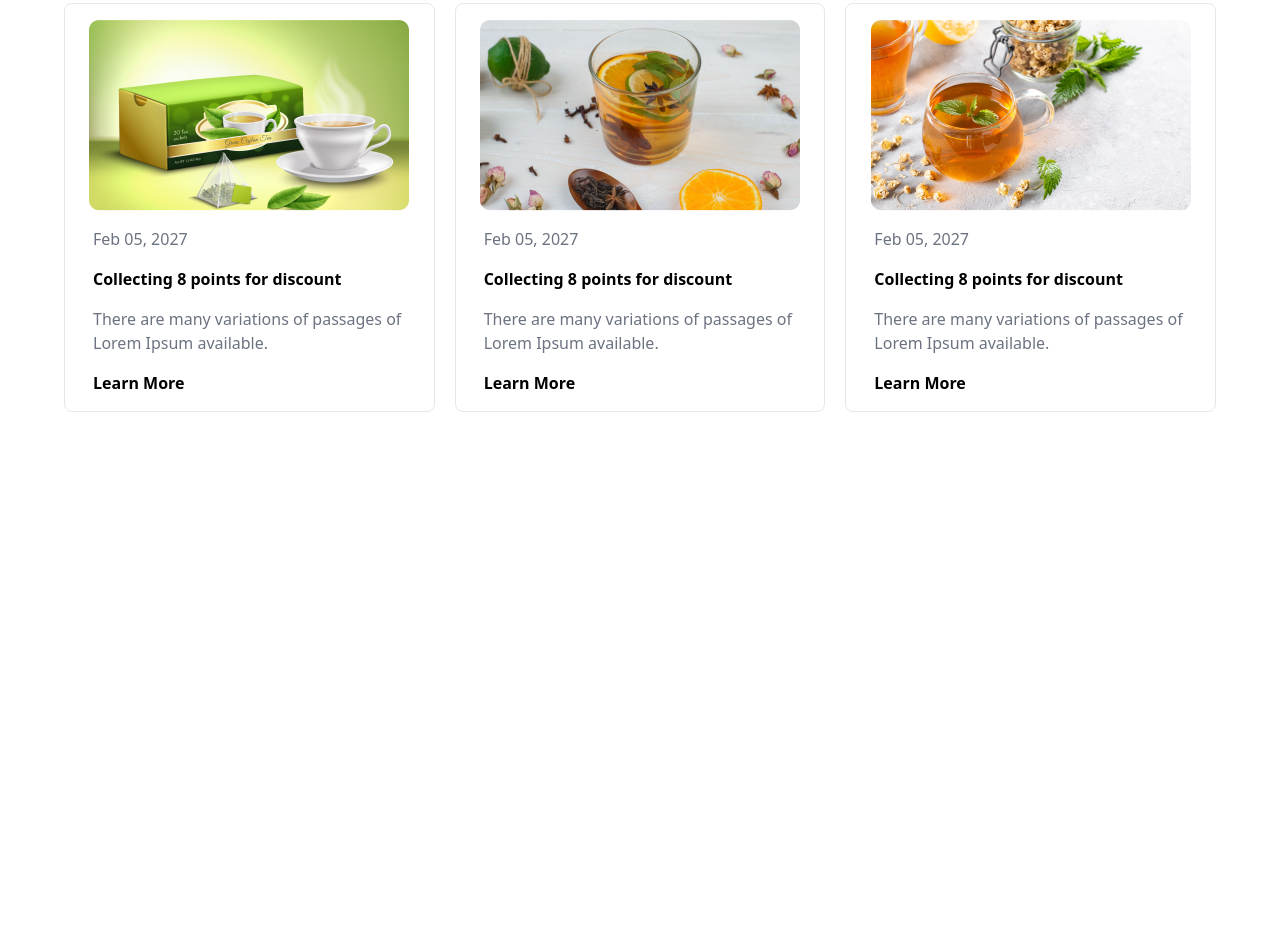
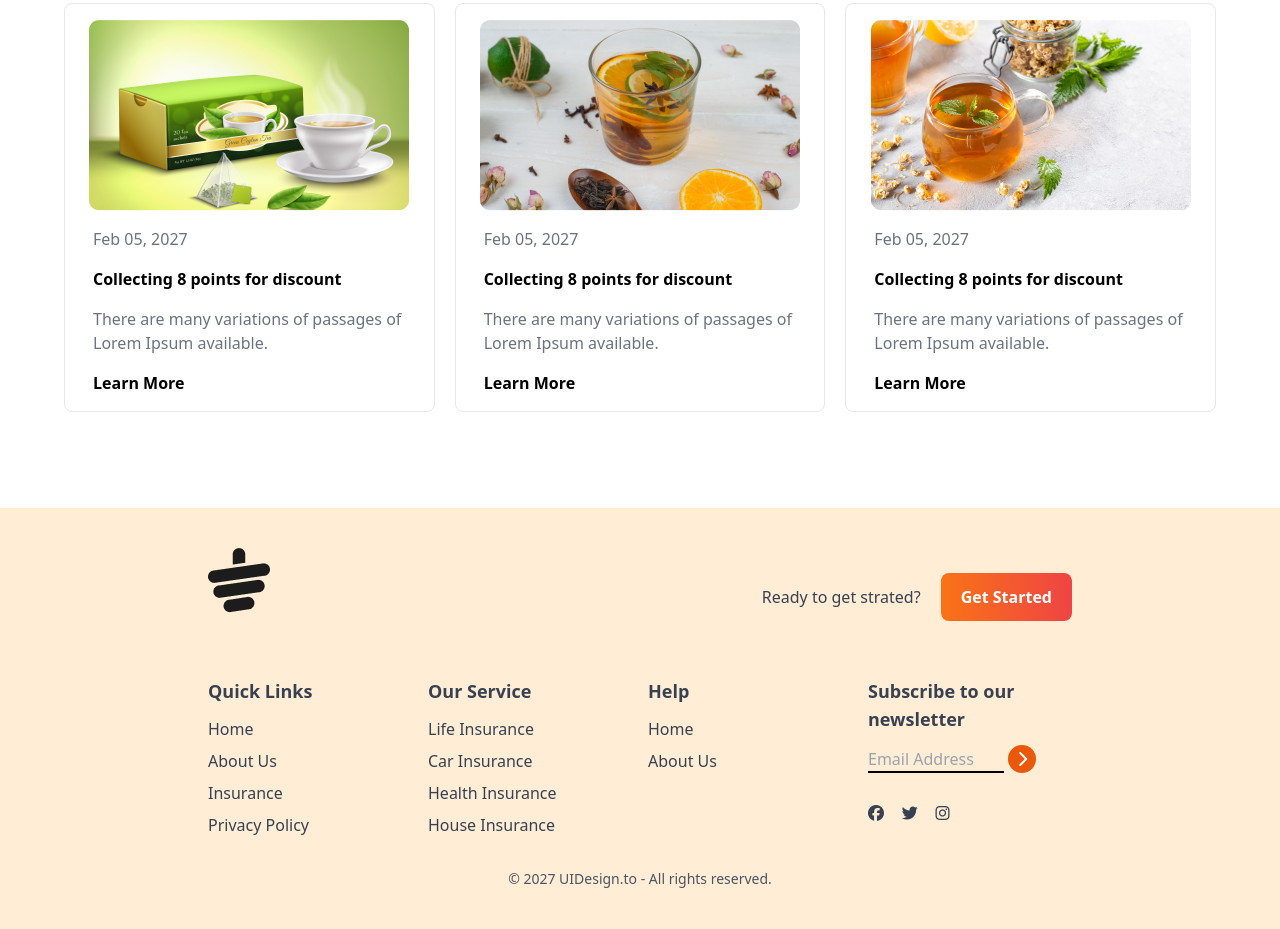
Before and after one commit to nasimhossain1/tea-house-with-tailwind, a plain HTML site: page index.html in a window 1280 px wide. Shown: the part 2978-3907 px from the top of the page. Before the commit the page ends 3486 px from the top, so only its background shows below. Drawn offline with nearby package versions, Linux system fonts and the light colour scheme.

Commit message:
footer section done

```diff
--- a/index.html
+++ b/index.html
@@ -233,7 +233,96 @@
            </section>
 
 
+
     </main>
+    <!-- footer section -->
+    <footer class="bg-orange-100 text-gray-700 py-10 px-4 md:px-16">
+      <div class="w-9/12 mx-auto">
+        <!-- logo -->
+         <div class="mb-8 flex justify-between">
+          <img class="mb-8" src="images/cup.png" alt="">
+          <div class="flex items-center gap-x-5">
+            <h4>Ready to get strated?</h4>
+            <button class="bg-gradient-to-r from-orange-500 to-red-500 px-5 py-3 rounded-lg text-white font-bold ">Get Started</button>
+           </div>
+         </div>
+         <!-- links -->
+          <div class="grid grid-cols-1 md:grid-cols-2 lg:grid-cols-4 gap-4">
+            <!-- first column -->
+             <div>
+              <h3 class="font-semibold text-lg mb-3">Quick Links</h3>
+              <ul class="space-y-2">
+                <li>
+                  <a class="hover:text-orange-600" href="#">Home</a>
+                </li>
+                <li>
+                  <a class="hover:text-orange-600" href="#">About Us</a>
+                </li>
+                <li>
+                  <a class="hover:text-orange-600" href="#">Insurance</a>
+                </li>
+                <li>
+                  <a class="hover:text-orange-600" href="#">Privacy Policy</a>
+                </li>
+              </ul>
+             </div>
+            <!-- second column -->
+             <div>
+              <h3 class="font-semibold text-lg mb-3">Our Service</h3>
+              <ul class="space-y-2">
+                <li>
+                  <a class="hover:text-orange-600" href="#">Life Insurance</a>
+                </li>
+                <li>
+                  <a class="hover:text-orange-600" href="#">Car Insurance</a>
+                </li>
+                <li>
+                  <a class="hover:text-orange-600" href="#">Health Insurance</a>
+                </li>
+                <li>
+                  <a class="hover:text-orange-600" href="#">House Insurance</a>
+                </li>
+              </ul>
+             </div>
+            <!-- third column -->
+             <div>
+              <h3 class="font-semibold text-lg mb-3">Help</h3>
+              <ul class="space-y-2">
+                <li>
+                  <a class="hover:text-orange-600" href="#">Home</a>
+                </li>
+                <li>
+                  <a class="hover:text-orange-600" href="#">About Us</a>
+                </li>
+
+              </ul>
+             </div>
+             <!-- forth column -->
+              <div>
+                <h3 class="font-semibold text-lg mb-3">Subscribe to our newsletter</h3>
+                <div class="flex flex-col space-y-2">
+                  <div>
+                    <input placeholder="Email Address" type="text" class="bg-transparent border-b-2 border-black w-4/6">
+                    <i class="fa-solid fa-chevron-right h-7 w-7 bg-orange-600 inline-flex rounded-full text-white justify-center items-center"></i>
+                    <div class="flex justify-between w-2/5 mb-2 mt-8">
+                      <i class="fa-brands fa-facebook"></i>
+                      <i class="fa-brands fa-twitter"></i>
+                      <i class="fa-brands fa-instagram"></i>
+
+                    </div>
+                  </div>
+                </div>
+              </div>
+
+          </div>
+          <div class="text-center pt-4 mt-4">
+            <p class="text-sm text-gray-600">© 2027 UIDesign.to - All rights reserved.</p>
+
+          </div>
+
+      </div>
+    </footer>
+
 
 </body>
 </html>
```
